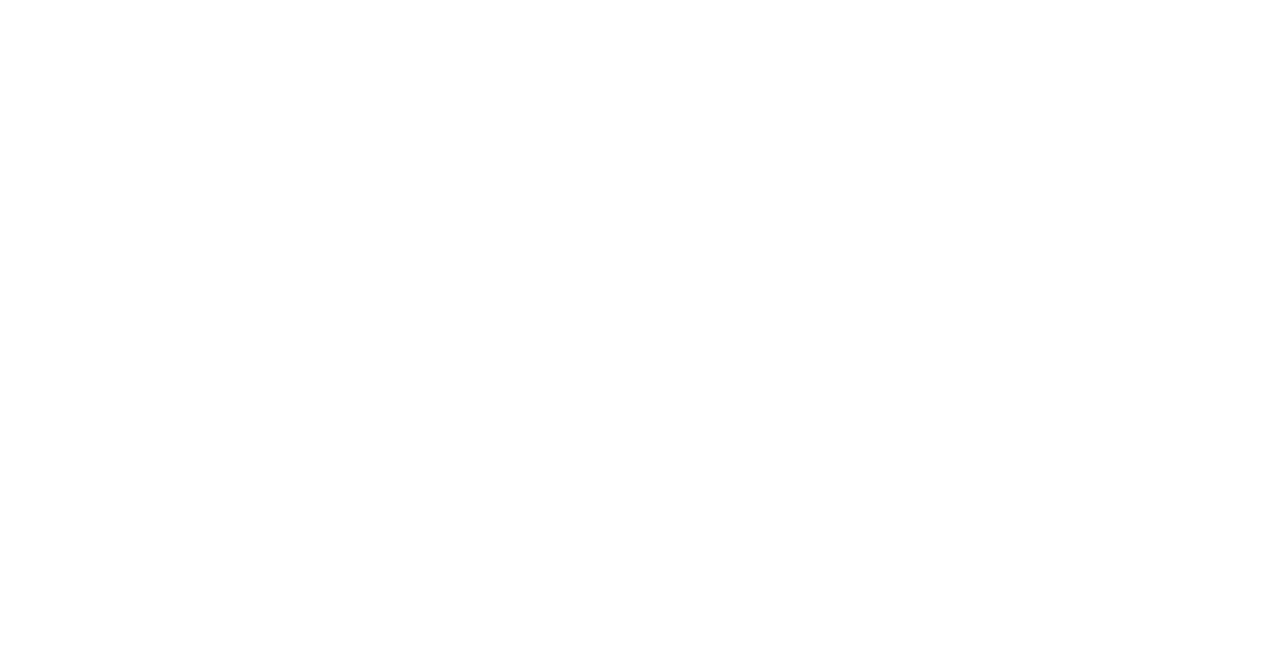
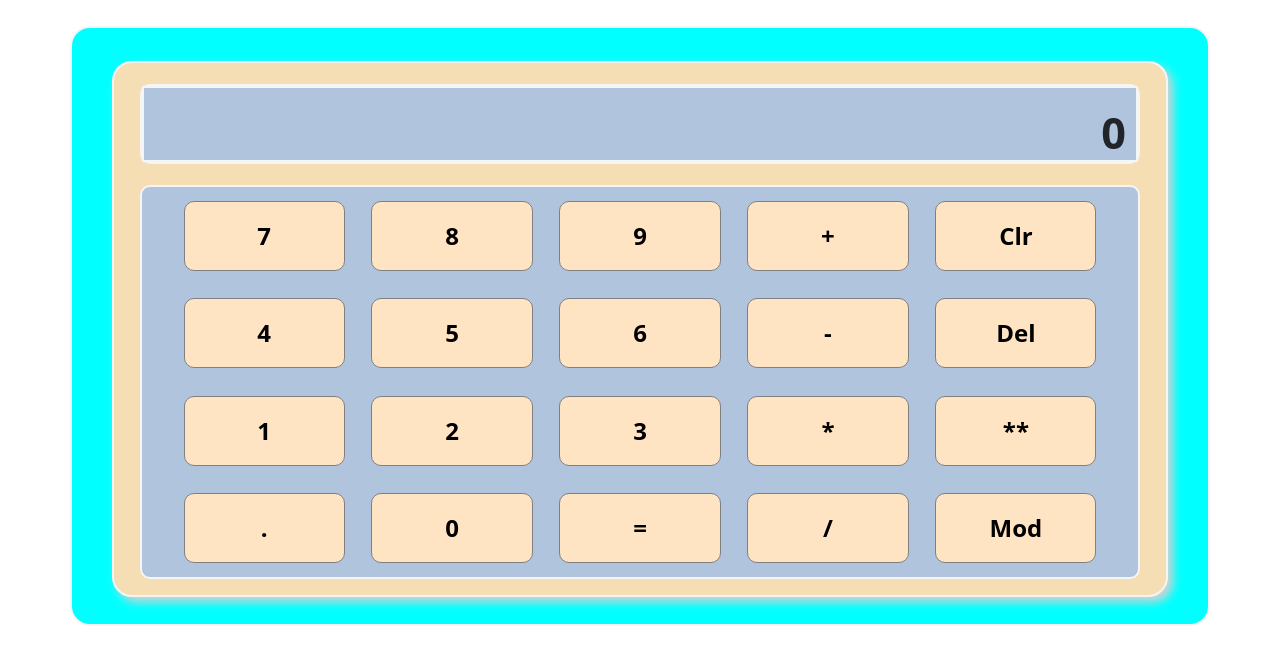
Before and after one commit to mozibrishu/js-calculator, a plain HTML site: page index.html in a window 1280 px wide. Drawn offline with Linux system fonts and the light colour scheme.

Commit message:
CSS Part Complete. Next: Calculation Part

```diff
--- a/css/style.css
+++ b/css/style.css
@@ -0,0 +1,65 @@
+.mainSection{
+    background-color: aqua;
+    height: 600px;
+    border-radius: 20px;
+    margin-top: 2%;
+    border: 2px solid whitesmoke;
+}
+
+.calculator{
+    background-color: wheat;
+    width: 95%;
+    height: 90%;
+    margin: 0px auto;
+    border-radius: 20px;
+    margin-top: 3%;
+    border: 2px solid whitesmoke;
+    box-shadow: 5px 5px 10px lightgray;
+}
+
+.calculationArea{
+    width: 95%;
+    height: 15%;
+    margin: 0px auto;
+    border: 2px solid whitesmoke;
+    margin-top: 2%;
+    border-radius: 10px;
+    background-color: lightsteelblue;
+}
+.calculateBox{
+    border: 2px solid whitesmoke;
+    height: 100%;
+    padding: 1%;
+    padding-bottom: 0px;
+    padding-top: 1.3%;
+}
+#display{
+    font-size: 270%;
+    font-weight: 700;
+}
+
+.btnArea{
+    width: 95%;
+    margin: 0px auto;
+    border: 2px solid whitesmoke;
+    margin-top: 2%;
+    border-radius: 10px;
+    background-color: lightsteelblue;
+    height: 74%;
+}
+
+.perRow{
+    margin: auto;
+}
+
+.calcBtn{
+    background-color: bisque;
+    width: 17%;
+    height: 70px;
+    border: 1px solid gray;
+    border-radius: 10px;
+    margin: 1%;
+    font-size: 150%;
+    font-weight: 700;
+    text-align: center;
+}
--- a/index.html
+++ b/index.html
@@ -9,7 +9,54 @@
     <link rel="stylesheet" href="css/all.min.css">
 </head>
 <body>
+    <div class="mainSection container">
+        <div class="calculator">
+            <div class="calculationArea ">
+                <div class="calculateBox text-end">
+                    <span id="display">0</span>
+                </div>
+            </div>
+            <div class="btnArea d-flex align-items-center row">
+                <div class="perRow row">
+                    <div class="col d-flex justify-content-evenly">
+                        <button class="calcBtn btn btn-light">7</button>
+                        <button class="calcBtn btn btn-light">8</button>
+                        <button class="calcBtn btn btn-light">9</button>
+                        <button class="calcBtn btn btn-light">+</button>
+                        <button class="calcBtn btn btn-light">Clr</button>
+                    </div>
+                </div>
+                <div class="perRow row">
+                    <div class="col d-flex justify-content-evenly">
+                        <button class="calcBtn btn btn-light">4</button>
+                        <button class="calcBtn btn btn-light">5</button>
+                        <button class="calcBtn btn btn-light">6</button>
+                        <button class="calcBtn btn btn-light">-</button>
+                        <button class="calcBtn btn btn-light">Del</button>
+                    </div>
+                </div>
+                <div class="perRow row">
+                    <div class="col d-flex justify-content-evenly">
+                        <button class="calcBtn btn btn-light">1</button>
+                        <button class="calcBtn btn btn-light">2</button>
+                        <button class="calcBtn btn btn-light">3</button>
+                        <button class="calcBtn btn btn-light">*</button>
+                        <button class="calcBtn btn btn-light">**</button>
+                    </div>
+                </div>
+                <div class="perRow row">
+                    <div class="col d-flex justify-content-evenly">
+                        <button class="calcBtn btn btn-light">.</button>
+                        <button class="calcBtn btn btn-light">0</button>
+                        <button class="calcBtn btn btn-light">=</button>
+                        <button class="calcBtn btn btn-light">/</button>
+                        <button class="calcBtn btn btn-light">Mod</button>
+                    </div>
+                </div>
 
+            </div>
+        </div>
+    </div>
 
     <script src="js/bootstrap.bundle.min.js"></script>
     <script src="js/script.js"></script>
--- a/js/script.js
+++ b/js/script.js
@@ -0,0 +1,15 @@
+
+
+
+
+
+
+
+
+// Get Set Method
+function getAmount(id) {
+    return parseFloat(document.getElementById(id).innerText);
+}
+function setAmount(id, amount) {
+    document.getElementById(id).innerText = amount;
+}
```
